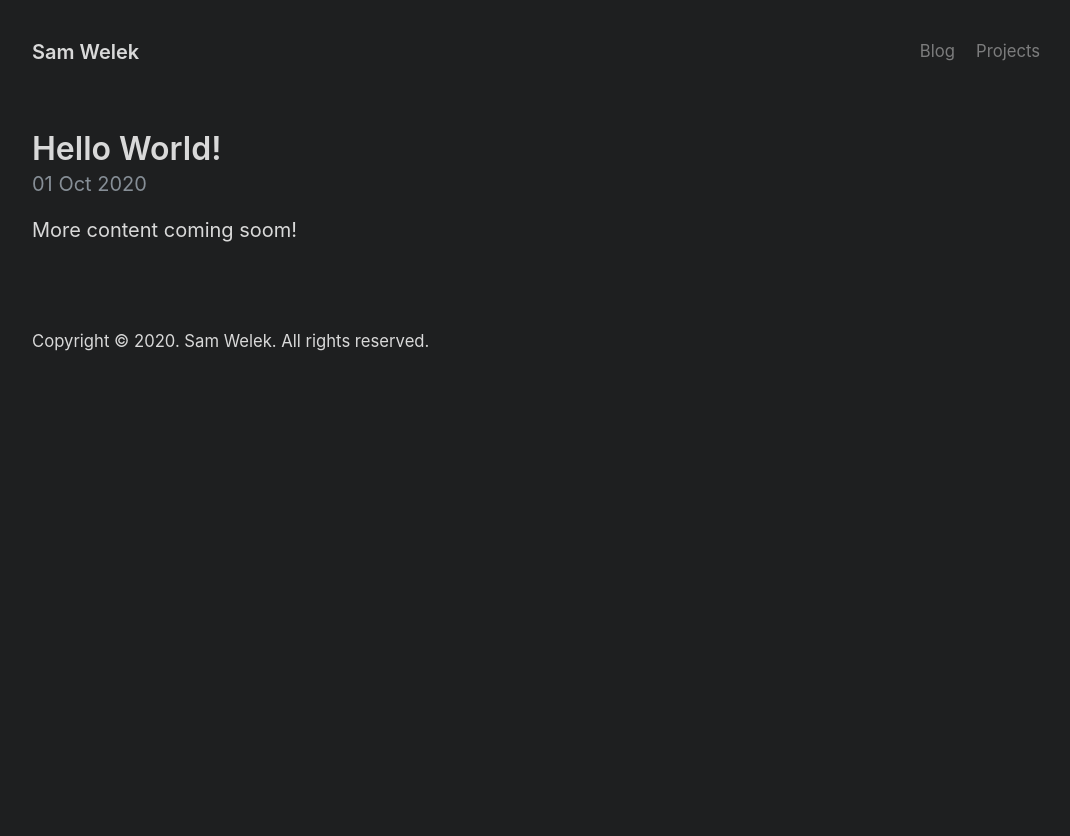
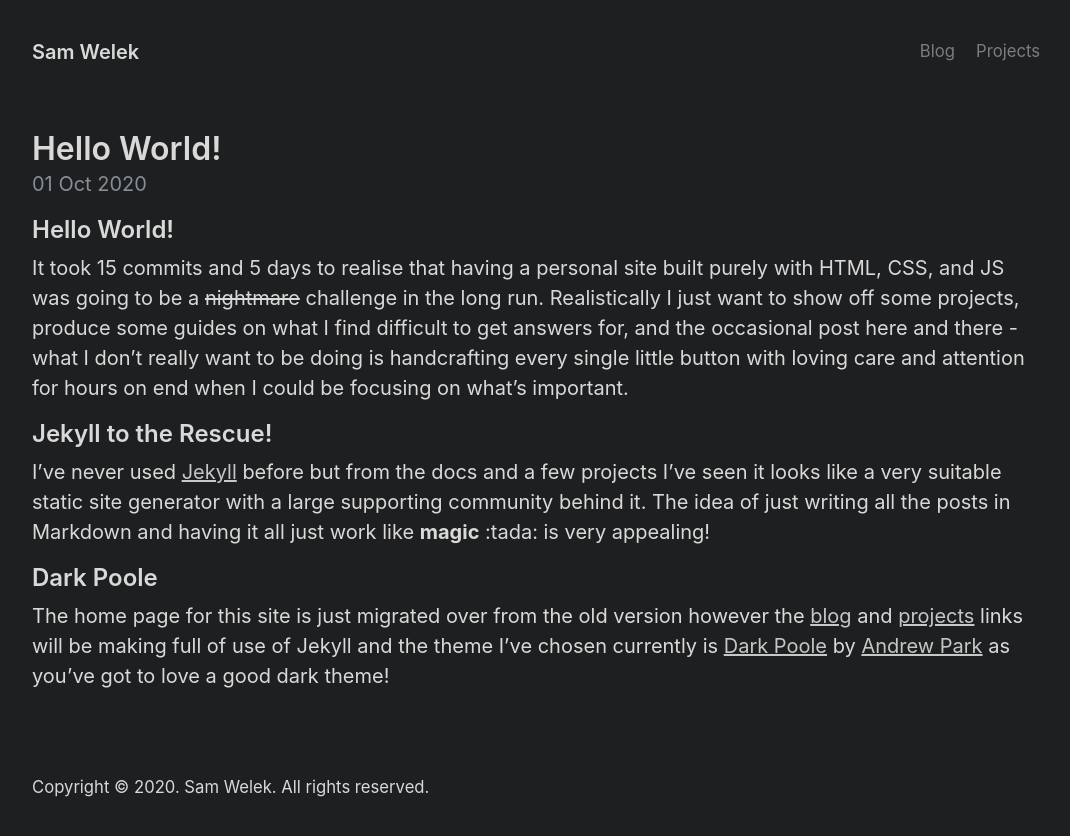
Before and after one commit to tiberiushunter/samwelek.co.uk, a Jekyll site: the page built from _posts/2020-10-01-hello-world.md, in a window 1280 px wide. Shown: the top 836 px of the page, without its empty margins (104-1174 px from the left). Built offline with Jekyll 4.4.1, drawn with Linux system fonts in a browser that asks for light colours.

Commit message:
Adding content to Hello World post, it's not much but it's honest work

```diff
--- a/_posts/2020-10-01-hello-world.md
+++ b/_posts/2020-10-01-hello-world.md
@@ -3,4 +3,14 @@
 title: Hello World!
 ---
 
-More content coming soom!
+## Hello World!
+
+It took 15 commits and 5 days to realise that having a personal site built purely with HTML, CSS, and JS was going to be a <del>nightmare</del> challenge in the long run. Realistically I just want to show off some projects, produce some guides on what I find difficult to get answers for, and the occasional post here and there - what I don't really want to be doing is handcrafting every single little button with loving care and attention for hours on end when I could be focusing on what's important.
+
+## Jekyll to the Rescue!
+
+I've never used [Jekyll](https://jekyllrb.com/) before but from the docs and a few projects I've seen it looks like a very suitable static site generator with a large supporting community behind it. The idea of just writing all the posts in Markdown and having it all just work like **magic** :tada: is very appealing!
+
+## Dark Poole
+
+The home page for this site is just migrated over from the old version however the [blog](https://samwelek.co.uk/blog/) and [projects](https://samwelek.co.uk/projects/) links will be making full of use of Jekyll and the theme I've chosen currently is [Dark Poole](https://github.com/andrewhwanpark/dark-poole) by [Andrew Park](https://github.com/andrewhwanpark) as you've got to love a good dark theme!
```
Also changed, not shown: Gemfile.lock.
